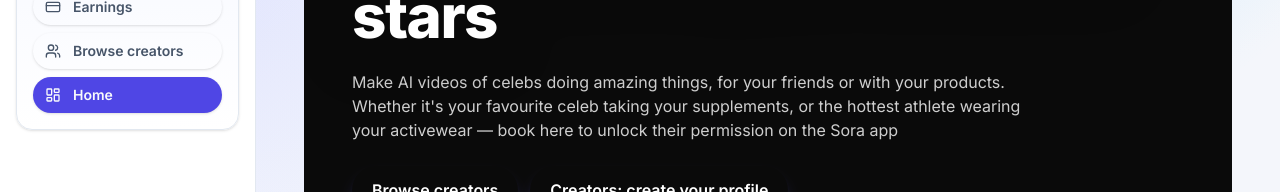
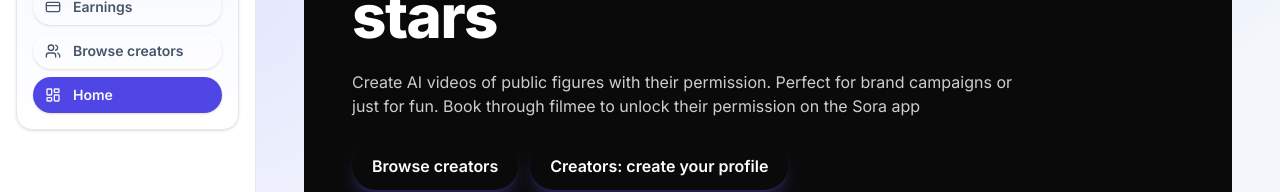
Before and after one commit to Kiirsh/creator-ai, a Next.js app: page / in a window 1280 px wide. Shown: the part 281-473 px from the top of the page. Built offline with nearby package versions, Linux system fonts and the light colour scheme; no server answers; the database is empty.

Commit message:
Update landing hero messaging

```diff
--- a/src/app/page.tsx
+++ b/src/app/page.tsx
@@ -29,9 +29,8 @@
         </h1>
 
         <p className="mt-4 text-white/80 max-w-2xl">
-          Make AI videos of celebs doing amazing things, for your friends or with your products.
-          Whether it's your favourite celeb taking your supplements, or the hottest athlete wearing
-          your activewear — book here to unlock their permission on the Sora app
+          Create AI videos of public figures with their permission. Perfect for brand campaigns or just
+          for fun. Book through filmee to unlock their permission on the Sora app
         </p>
 
         <div className="mt-6 flex flex-wrap items-center gap-3">
```
